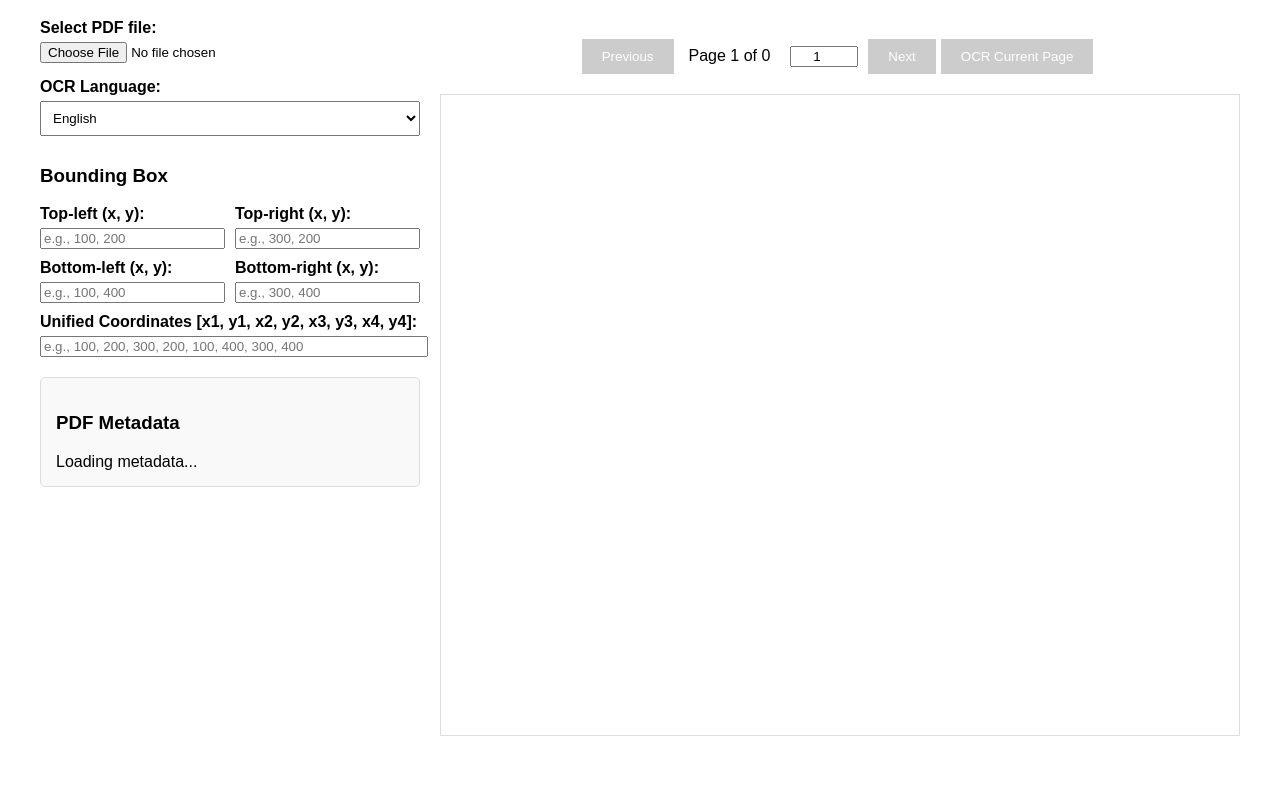
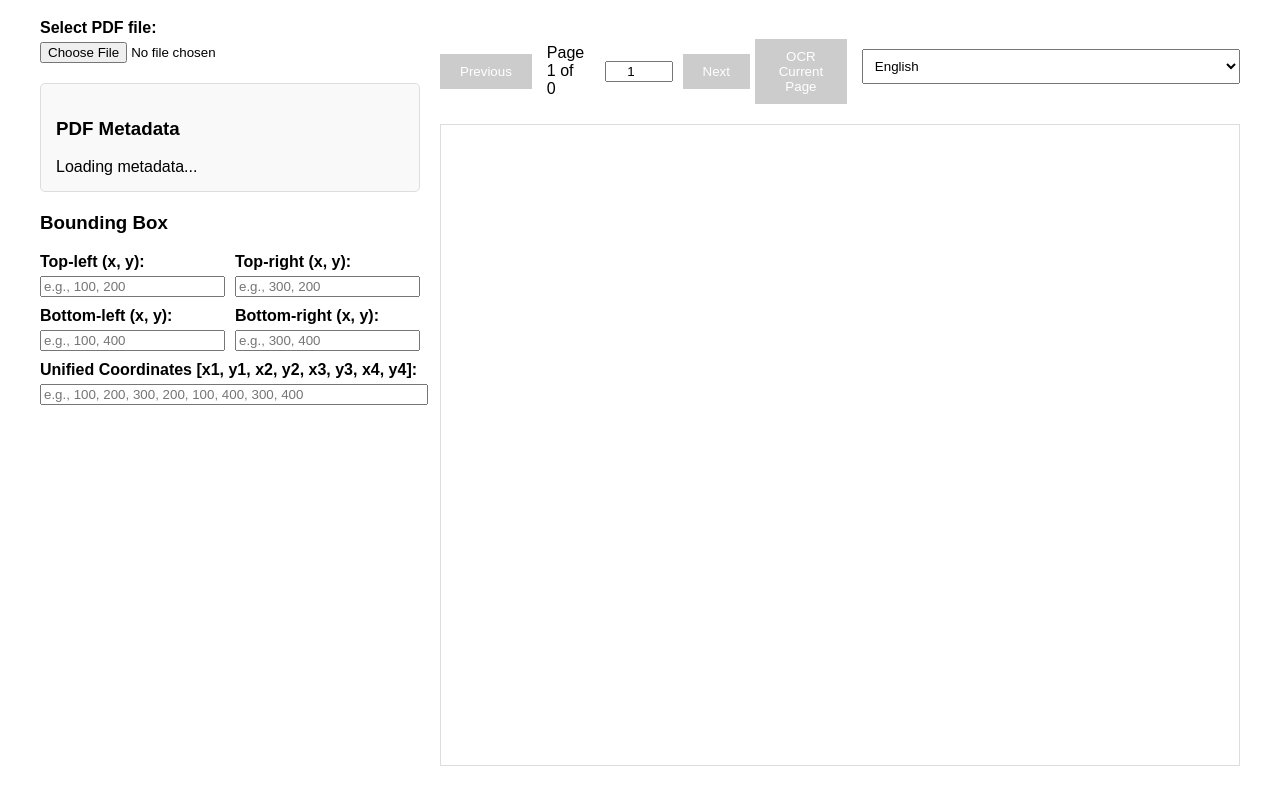
Before and after one commit to JackKCWong/pdf-tools, a website: page pdf-viewer.html in a window 1280 px wide. Shown: the part 61-847 px from the top of the page. Before the commit the page ends 817 px from the top, so only its background shows below. Drawn offline with Linux system fonts and the light colour scheme; a script that the page names is missing.

Commit message:
tweak layout

```diff
--- a/pdf-viewer.html
+++ b/pdf-viewer.html
@@ -133,19 +133,9 @@
         <label for="file-upload">Select PDF file:</label>
         <input type="file" id="file-upload" accept=".pdf">
       </div>
-      <div class="form-group">
-        <label for="ocr-language">OCR Language:</label>
-        <select id="ocr-language">
-          <option value="eng">English</option>
-          <option value="chi_sim">Chinese (Simplified)</option>
-          <option value="chi_tra">Chinese (Traditional)</option>
-          <option value="spa">Spanish</option>
-          <option value="fra">French</option>
-          <option value="deu">German</option>
-          <option value="jpn">Japanese</option>
-          <option value="kor">Korean</option>
-          <option value="rus">Russian</option>
-        </select>
+      <div id="pdf-metadata">
+        <h3>PDF Metadata</h3>
+        <div id="metadata-content">Loading metadata...</div>
       </div>
       <div class="form-group">
         <h3>Bounding Box</h3>
@@ -172,10 +162,6 @@
           <input type="text" id="unified-coords" placeholder="e.g., 100, 200, 300, 200, 100, 400, 300, 400" style="width: 100%;">
         </div>
       </div>
-      <div id="pdf-metadata">
-        <h3>PDF Metadata</h3>
-        <div id="metadata-content">Loading metadata...</div>
-      </div>
     </div>
     <div class="right-panel">
       <div class="pagination">
@@ -184,6 +170,17 @@
         <input type="number" id="page-input" value="1" min="1">
         <button id="next-page" disabled>Next</button>
         <button id="ocr-page" disabled>OCR Current Page</button>
+        <select id="ocr-language" style="margin-left: 10px;">
+          <option value="eng">English</option>
+          <option value="chi_sim">Chinese (Simplified)</option>
+          <option value="chi_tra">Chinese (Traditional)</option>
+          <option value="spa">Spanish</option>
+          <option value="fra">French</option>
+          <option value="deu">German</option>
+          <option value="jpn">Japanese</option>
+          <option value="kor">Korean</option>
+          <option value="rus">Russian</option>
+        </select>
         <div id="ocr-progress" class="progress-container" style="display: none;">
           <div class="progress-bar">
             <div class="progress-fill"></div>
```
